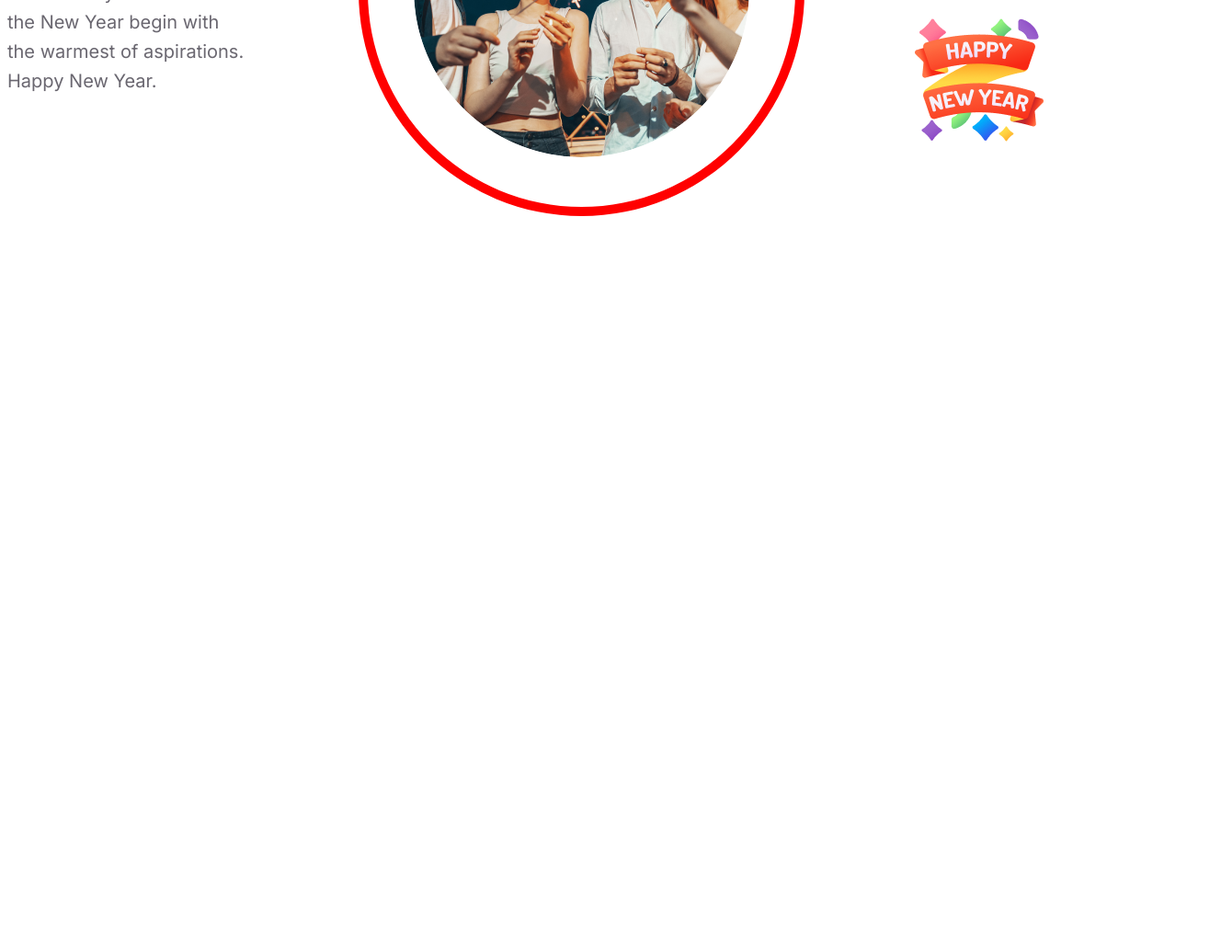
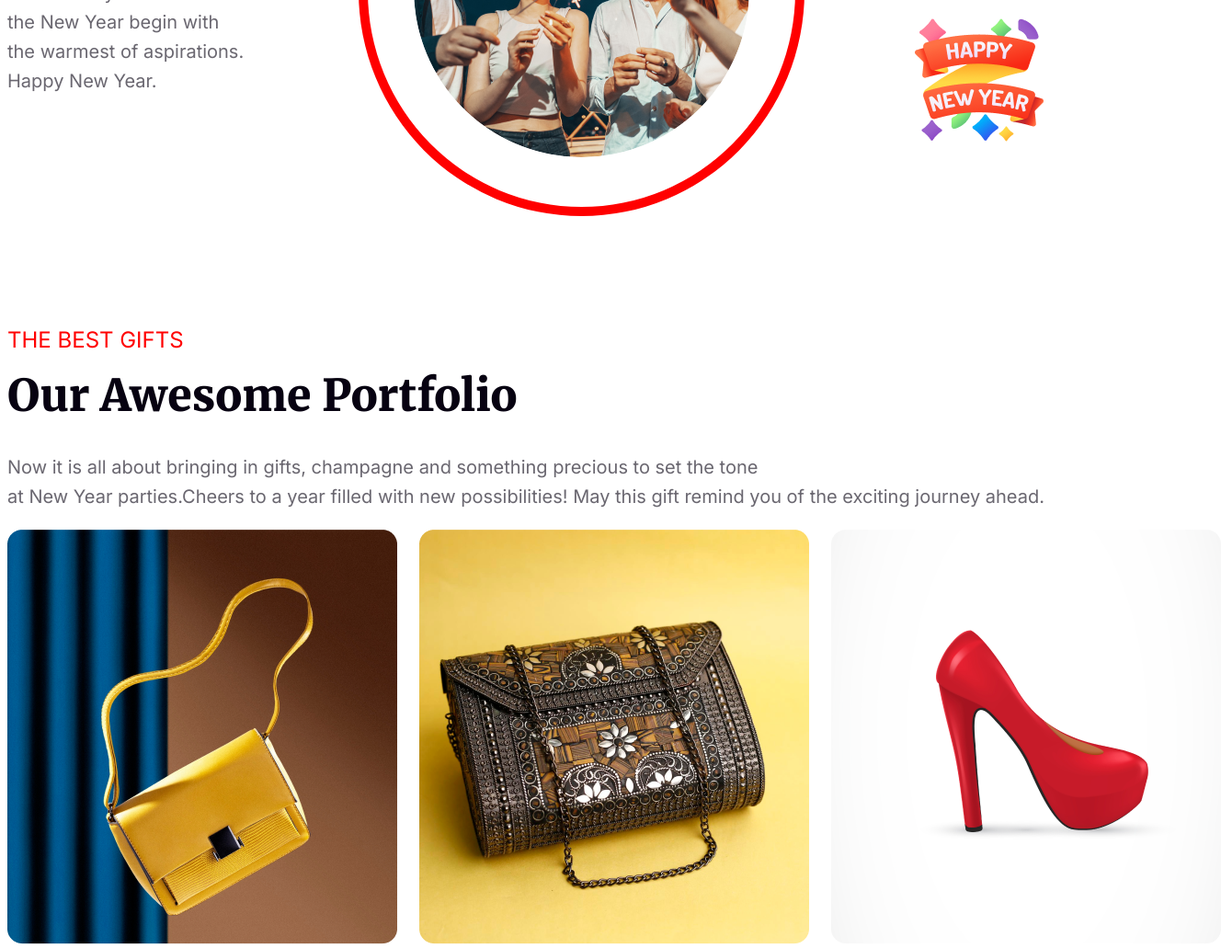
Before and after one commit to linux44gh6/Assainment-1, a plain HTML site: page index.html in a window 1280 px wide. Shown: the part 3035-4066 px from the top of the page at 92% size, 1328 px wide, since content can reach past the window. Before the commit the page ends 3278 px from the top, so only its background shows below. Drawn offline with Linux system fonts and the light colour scheme.

Commit message:
add portfolio section

```diff
--- a/index.html
+++ b/index.html
@@ -49,6 +49,19 @@
                 <img class="happy-new-year-junior" src="./resources/Group 96.png" alt="">
             </div>
         </div>
+        <div class="porfolio-section">
+            <h1 class="best-gift">THE BEST GIFTS</h1>
+            <h1 class="Our-porfolio">Our Awesome Portfolio</h1>
+            <p class="gift-description"> Now it is all about bringing in gifts, champagne and something precious to set the tone<br> at New Year parties.Cheers to a year filled with new possibilities! May this gift remind you of the exciting journey ahead.</p>
+            <div class="portfolio-item">
+                <img class="portfolio-item-image" src="resources/Rectangle 3.png" alt="">
+                <img class="portfolio-item-image" src="resources/Rectangle 4.png" alt="">
+                <img class="portfolio-item-image" src="resources/Rectangle 5.png" alt="">
+                <img class="portfolio-item-image" src="resources/Rectangle 6.png" alt="">
+                <img class="portfolio-item-image" src="resources/Rectangle 7.png" alt="">
+                <img class="portfolio-item-image" src="resources/Rectangle 8.png" alt="">
+            </div>
+        </div>
     </main>
     <footer>
 
--- a/style/style.css
+++ b/style/style.css
@@ -184,3 +184,37 @@ main {
     width: 140px;
 height: 140px;
 }
+/* porfolio section design */
+.porfolio-section{
+    margin-top: 120px;
+}
+.portfolio-item{
+    display: grid;
+    grid-template-columns: repeat(3,1fr);
+    gap: 24px;
+}
+.portfolio-item-image{
+
+}
+.best-gift{
+    color: #F00;
+font-family: 'Inter';
+font-size: 24px;
+font-weight: 500;
+}
+.Our-porfolio{
+    color: #070211;
+font-family: 'Merriweather';
+font-size: 48px;
+font-weight: 900;
+text-transform: capitalize;
+margin-top: 0px;
+}
+.gift-description{
+    color: rgba(7, 2, 17, 0.60);
+    font-family: 'Inter';
+    font-size: 20px;
+    font-weight: 400;
+    line-height: 32px;
+    margin-top: 0px;
+}
```
